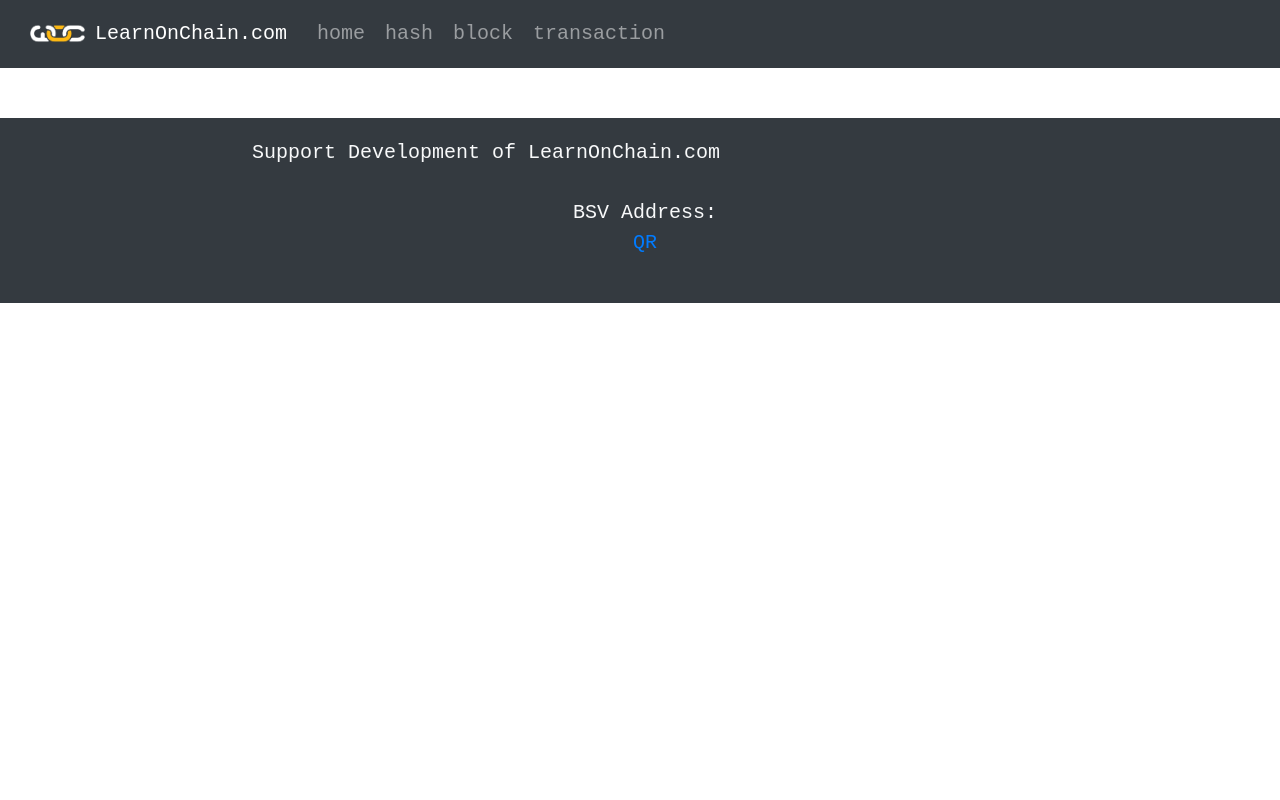
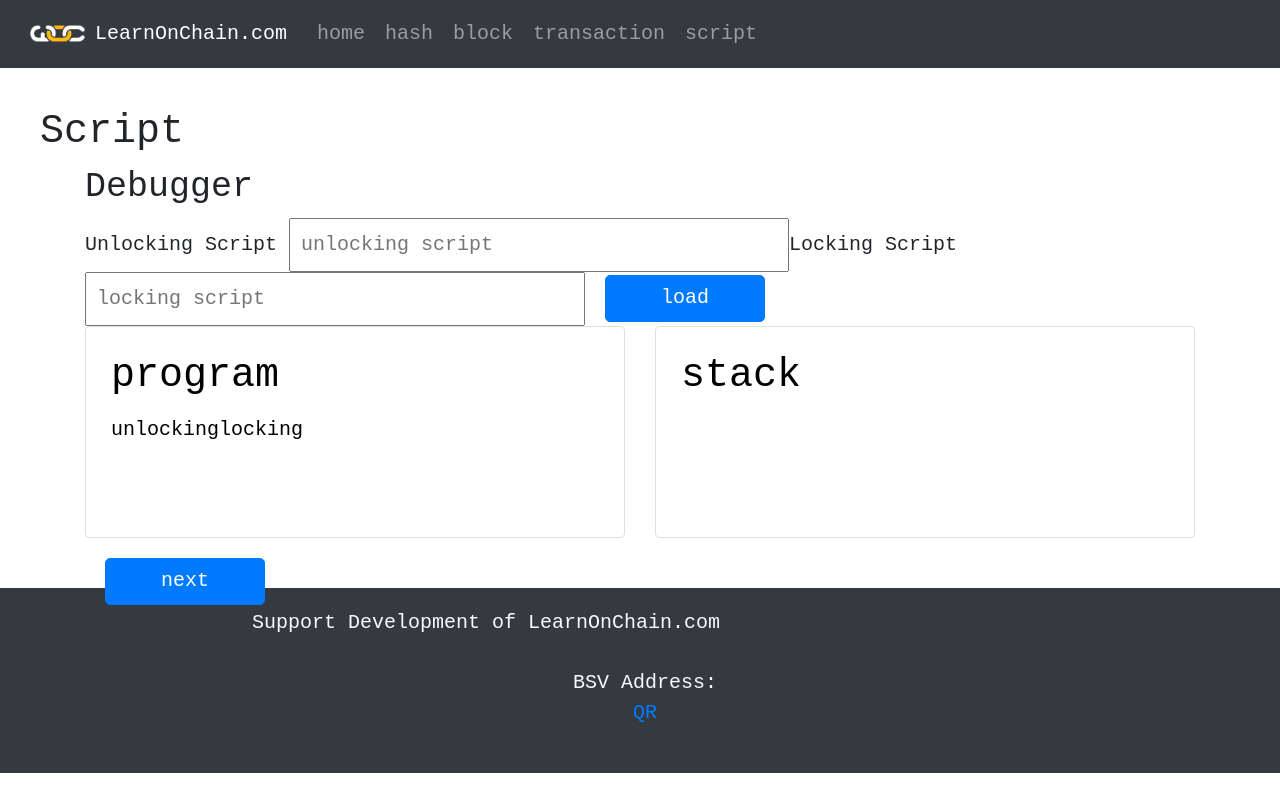
Before and after one commit to whatsonchain/learnonchain, a React (Create React App) app: page /script in a window 1280 px wide. Built offline with nearby package versions, Linux system fonts and the light colour scheme.

Commit message:
add script debugger

```diff
--- a/package.json
+++ b/package.json
@@ -5,6 +5,7 @@
   "dependencies": {
     "axios": "^0.18.0",
     "bootstrap": "^4.3.1",
+    "bsv": "^0.27.1",
     "jquery": "^3.3.1",
     "react": "^16.8.6",
     "react-bootstrap": "^1.0.0-beta.5",
--- a/src/App.js
+++ b/src/App.js
@@ -1,30 +1,28 @@
 import React, { Component } from 'react'
-import { BrowserRouter, Switch, Route } from "react-router-dom";
+import { BrowserRouter, Switch, Route } from 'react-router-dom'
 
-
-import './App.css';
-import Navbar from "./Navbar.js";
-import Footer from "./Footer.js";
-import Home from "./Home.js";
-import Block from "./Block.js";
-import Hash from "./Hash.js";
-import Transaction from "./Transaction.js";
-
+import './App.css'
+import Navbar from './Navbar.js'
+import Footer from './Footer.js'
+import Home from './Home.js'
+import Block from './Block.js'
+import Hash from './Hash.js'
+import Transaction from './Transaction.js'
+import Script from './Script.js'
 
 class App extends Component {
-
-  render() {
-
+  render () {
     return (
       <BrowserRouter>
         <div>
           <Navbar />
-    <div className="main">
+          <div className='main'>
             <Switch>
               <Route path={'/'} exact component={Home} />
               <Route path={'/hash'} exact component={Hash} />
               <Route path={'/block'} exact component={Block} />
               <Route path={'/transaction'} exact component={Transaction} />
+              <Route path={'/script'} exact component={Script} />
             </Switch>
           </div>
           <Footer />
@@ -34,5 +32,4 @@
   }
 }
 
-
-export default App;
+export default App
--- /dev/null
+++ b/src/Debugger.js
@@ -0,0 +1,133 @@
+import React, { Component } from 'react'
+import Program from './Program.js'
+import Stack from './Stack.js'
+// import './Debugger.css'
+
+let bsv = require('bsv')
+class Debugger extends Component {
+  constructor (props) {
+    super(props)
+    this.state = {
+      lockingASM: [],
+      unlockingASM: [],
+      stackItems: [],
+      stepNo: null,
+      opPointer: null,
+      currentStack: null,
+      scriptEnded: false
+    }
+    this.debugScript = this.debugScript.bind(this)
+    this.handleScript = this.handleScript.bind(this)
+    this.next = this.next.bind(this)
+    // this.back = this.back.bind(this)
+  }
+
+  debugScript (step, stack, altstack) {
+    let si = this.state.stackItems
+    for (let item in stack.reverse()) {
+      let stackItem = {}
+      stackItem.pc = step.pc
+      console.log('item ' + item)
+      stackItem.stack = stack
+      si.push(stackItem)
+    }
+    this.setState({ stackItems: si })
+  }
+
+  handleScript () {
+    let lockingScriptStr = (document.getElementById('lockingScript').value).toUpperCase()
+    let unlockingScriptStr = (document.getElementById('unlockingScript').value).toUpperCase()
+    let lockingASM = lockingScriptStr.split(' ')
+    let unlockingASM = unlockingScriptStr.split(' ')
+    this.setState({
+      lockingASM: lockingASM,
+      unlockingASM: unlockingASM,
+      stackItems: [],
+      stepNo: null,
+      opPointer: null,
+      previousOpPointer: null,
+      currentStack: null,
+      scriptEnded: false
+    })
+
+    var Interpreter = bsv.Script.Interpreter
+
+    var si = Interpreter()
+    si.flags = Interpreter.SCRIPT_VERIFY_P2SH |
+    Interpreter.SCRIPT_ENABLE_MAGNETIC_OPCODES | Interpreter.SCRIPT_ENABLE_MONOLITH_OPCODES
+    si.stepListener = this.debugScript
+    // let script1 = bsv.Script(unlockingScriptStr)
+    // console.log(script1)
+    si.verify(bsv.Script(unlockingScriptStr), bsv.Script(lockingScriptStr))
+    // si.verify(bsv.Script(unlockingScriptStr),bsv.Script(lockingScriptStr), Interpreter.SCRIPT_ENABLE_MAGNETIC_OPCODES)
+    // unlocking    OP_1 OP_2 OP_ADD
+    // locking      OP_3 OP_EQUAL
+  }
+
+  next () {
+    let step = 1
+    if (this.state.stepNo !== null) {
+      step = this.state.stepNo + 1
+    }
+    if (this.state.opPointer > this.state.lockingASM.length + this.state.unlockingASM.length) {
+      console.log('no more steps')
+      this.setState({ scriptEnded: true })
+      return
+    }
+
+    this.setState({ stepNo: step })
+    let currentState = this.state.stackItems[step]
+    if (currentState && currentState.pc === 0 && this.state.previousOpPointer === this.state.opPointer && this.state.stepNo > 0) {
+      this.setState({ opPointer: this.state.opPointer + 1 })
+    } else {
+      this.setState({ opPointer: (currentState && currentState.pc != null ? this.state.opPointer + currentState.pc : 1) })
+    }
+    if (step >= 0) {
+      let currentStack = this.state.stackItems[step - 1]
+      this.setState({ currentStack: currentStack })
+    }
+    this.setState({ previousOpPointer: this.state.opPointer })
+  }
+
+  // back () {
+  //   let step = this.state.stepNo
+  //   if (step >= 0) {
+  //     step = this.state.stepNo - 1
+  //   }
+  //   if (step === 0) {
+  //     console.log('no previous steps')
+  //     return
+  //   }
+  //   this.setState({ stepNo: step })
+  //   let currentState = this.state.stackItems[step]
+  //   this.setState({ opPointer: currentState.pc })
+  //   let currentStack = this.state.stackItems[step]
+  //   this.setState({ currentStack: currentStack })
+  // }
+
+  render () {
+    return (
+      <div className='container'>
+        <h3>Debugger</h3>
+        <div className='row'>
+          <div className='col'>
+            <span>Unlocking Script <input className='script' id='unlockingScript' placeholder='unlocking script' /></span>
+            <span>Locking Script <input className='script' id='lockingScript' placeholder='locking script' /></span>
+            <button className='btn btn-primary' onClick={this.handleScript}>load</button>
+          </div>
+        </div>
+        <div className='row'>
+          <div className='col-sm'>
+            <Program className='' lockingASM={this.state.lockingASM} unlockingASM={this.state.unlockingASM} pointer={this.state.opPointer} />
+            <button className='btn btn-primary' disabled={this.state.scriptEnded} onClick={this.next}>next</button>
+          </div>
+          <div className='col-sm'>
+            <Stack currentStack={this.state.currentStack} />
+          </div>
+        </div>
+      </div>
+    )
+  }
+}
+
+export default Debugger
--- a/src/HexPart.js
+++ b/src/HexPart.js
@@ -23,7 +23,7 @@
 
     return (
       <span>
-        <a
+        <span
           style={style}
           onMouseEnter={() => { this.setState({ highlight: true }) }}
           onMouseLeave={() => { this.setState({ highlight: false }) }}
@@ -31,7 +31,7 @@
           data-for={this.state.id}
         >
           {this.props.data}
-        </a>
+        </span>
         <ReactTooltip id={this.state.id} type='error'>
           <span>{this.props.info}</span>
         </ReactTooltip>
--- a/src/Navbar.js
+++ b/src/Navbar.js
@@ -40,6 +40,9 @@
               <li className='nav-item'>
                 <Link className='nav-link' to='/transaction'>transaction</Link>
               </li>
+              <li className='nav-item'>
+                <Link className='nav-link' to='/script'>script</Link>
+              </li>
 
             </ul>
           </div>
--- /dev/null
+++ b/src/Program.css
@@ -0,0 +1,15 @@
+
+.program {
+    display: block;
+    color: black;
+    margin-bottom: 1em;
+}
+.op {
+    margin-left: 1em;
+    padding: 0.1em;
+    border: 0.5px black solid;
+}
+
+.current {
+    color: lightgreen;
+}
--- /dev/null
+++ b/src/Program.js
@@ -0,0 +1,70 @@
+import React, { Component } from 'react'
+import './Program.css'
+
+class Program extends Component {
+  constructor (props) {
+    super(props)
+    this.state = {
+      lockingASM: props.lockingASM,
+      unlockingASM: props.unlockingASM,
+      pointer: props.pointer,
+      asmIndex: null
+    }
+  }
+
+  static getDerivedStateFromProps (props, currentState) {
+    console.log('pointer:', currentState.pointer)
+    console.log('asmIndex:', currentState.asmIndex)
+    if (currentState.lockingASM !== props.lockingASM) {
+      return {
+        lockingASM: props.lockingASM,
+        unlockingASM: props.unlockingASM,
+        pointer: null,
+        asmIndex: null
+      }
+    }
+    if (currentState.pointer !== props.pointer) {
+      return {
+        pointer: props.pointer,
+        asmIndex: currentState.asmIndex !== null ? currentState.asmIndex + 1 : 0
+      }
+      // for back and forward movement - not working
+      // if (currentState.pointer < props.pointer) {
+      //   return {
+      //     pointer: props.pointer,
+      //     asmIndex: currentState.asmIndex !== null ? currentState.asmIndex + 1 : 0
+      //   }
+      // } else if (currentState.pointer > props.pointer) {
+      //   return {
+      //     pointer: props.pointer,
+      //     asmIndex: currentState.asmIndex !== null ? currentState.asmIndex - 1 : 0
+      //   }
+      // }
+    }
+    return null
+  }
+
+  render () {
+    return (
+      (this.state.lockingASM
+        ? <div className='card program h-100'>
+          <div className='card-body'>
+            <h2 className='card-title'>program</h2>
+            <div className='ops' />
+            <div className='ops'>
+              unlocking
+              {this.state.unlockingASM.map((value, index) => {
+                return <span className={'op' + (this.state.asmIndex === index ? ' current' : '')} key={index} >{value}</span>
+              })}
+              locking
+              {this.state.lockingASM.map((value, index) => {
+                return <span className={'op' + (this.state.asmIndex === index + this.state.unlockingASM.length ? ' current' : '')} key={index} >{value}</span>
+              })}
+            </div>
+          </div>
+        </div> : null)
+    )
+  }
+}
+
+export default Program
--- /dev/null
+++ b/src/Script.js
@@ -0,0 +1,17 @@
+import React, { Component } from 'react'
+import Debugger from './Debugger.js'
+
+class Script extends Component {
+  render () {
+    return (
+      <div>
+        <div>
+          <h2>Script</h2>
+          <Debugger />
+
+        </div>
+      </div>)
+  }
+}
+
+export default Script
--- /dev/null
+++ b/src/Stack.css
@@ -0,0 +1,10 @@
+.stack {
+    color: black;
+    margin-bottom: 1em;
+}
+.item {
+    margin: 1em;
+    /* border: 0.1em black solid; */
+    padding: 0.1em;
+    display: block;
+}
--- /dev/null
+++ b/src/Stack.js
@@ -0,0 +1,38 @@
+import React, { Component } from 'react'
+import './Stack.css'
+
+class Stack extends Component {
+  constructor (props) {
+    super(props)
+    this.state = {
+      currentStack: props.currentStack
+    }
+  }
+
+  static getDerivedStateFromProps (props, currentState) {
+    if (currentState.currentStack !== props.currentStack) {
+      return {
+        currentStack: props.currentStack
+      }
+    }
+    return null
+  }
+
+  render () {
+    return (
+      <div className='card stack h-100'>
+        <div className='card-body'>
+
+          <h2 className='card-title'>stack</h2>
+          <div>
+            {this.state.currentStack ? this.state.currentStack.stack.map((value, index) => {
+              return <span className='item' key={index} >{value[0]}</span>
+            }) : null}
+          </div>
+        </div>
+      </div>
+    )
+  }
+}
+
+export default Stack
```
Also changed, not shown: src/Debugger.css (added), 1 other file (tests, documents, lock files or other folders). Lines whose indentation alone changed are shown as unchanged.
